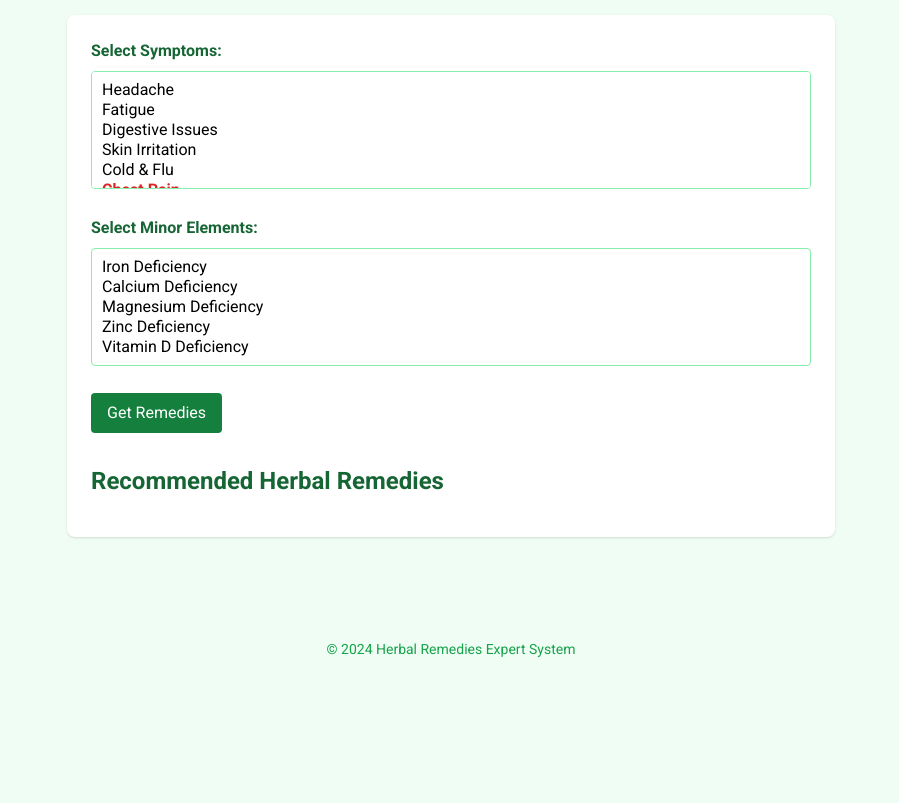
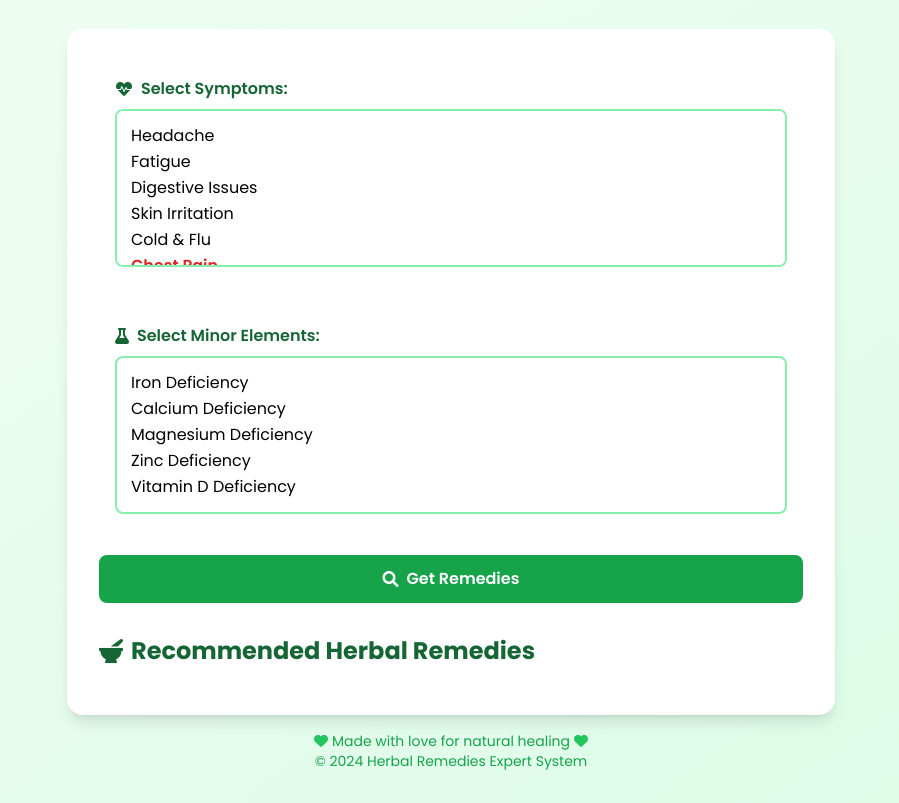
Before and after one commit to ch0m3/blackboxai-1744701642031, a plain HTML site: page herbal-remedies-expert-system/index.html in a window 1280 px wide. Shown: the part 109-912 px from the top of the page, without its empty margins (189-1088 px from the left). Before the commit the page ends 800 px from the top, so only its background shows below. Drawn offline with nearby package versions, Linux system fonts and the light colour scheme.

Commit message:
Add herbal-remedies-expert-system/index.html 1744778226029

```diff
--- a/herbal-remedies-expert-system/index.html
+++ b/herbal-remedies-expert-system/index.html
@@ -5,45 +5,90 @@
   <meta name="viewport" content="width=device-width, initial-scale=1" />
   <title>Herbal Remedies Expert System</title>
   <link rel="stylesheet" href="https://cdnjs.cloudflare.com/ajax/libs/font-awesome/6.0.0-beta3/css/all.min.css" />
-  <link href="https://fonts.googleapis.com/css2?family=Roboto:wght@400;700&display=swap" rel="stylesheet" />
+  <link href="https://fonts.googleapis.com/css2?family=Poppins:wght@400;500;600;700&display=swap" rel="stylesheet" />
   <script src="https://cdn.tailwindcss.com"></script>
   <style>
     body {
-      font-family: 'Roboto', sans-serif;
+      font-family: 'Poppins', sans-serif;
+    }
+    .animate-fade-in {
+      animation: fadeIn 0.5s ease-in;
+    }
+    .animate-slide-up {
+      animation: slideUp 0.5s ease-out;
+    }
+    .animate-pulse-once {
+      animation: pulse 1s ease-in-out;
+    }
+    @keyframes fadeIn {
+      from { opacity: 0; }
+      to { opacity: 1; }
+    }
+    @keyframes slideUp {
+      from { transform: translateY(20px); opacity: 0; }
+      to { transform: translateY(0); opacity: 1; }
+    }
+    @keyframes pulse {
+      0% { transform: scale(1); }
+      50% { transform: scale(1.05); }
+      100% { transform: scale(1); }
+    }
+    select option:checked {
+      background-color: #047857;
+      color: white;
+    }
+    .hover-scale {
+      transition: transform 0.2s ease;
+    }
+    .hover-scale:hover {
+      transform: scale(1.02);
     }
   </style>
 </head>
-<body class="bg-green-50 min-h-screen flex flex-col items-center p-4">
-  <header class="mb-8 text-center">
-    <h1 class="text-4xl font-bold text-green-800 mb-2">Herbal Remedies Expert System</h1>
-    <p class="text-green-700 text-lg">Find herbal remedies for minor elements and symptoms</p>
+<body class="bg-gradient-to-br from-green-50 to-green-100 min-h-screen flex flex-col items-center p-4">
+  <header class="mb-8 text-center animate-fade-in">
+    <h1 class="text-5xl font-bold text-green-800 mb-3 hover-scale"><i class="fas fa-leaf text-green-600 mr-2"></i>Herbal Remedies Expert System</h1>
+    <p class="text-green-700 text-xl">Find natural solutions for your health concerns</p>
   </header>
 
-  <main class="w-full max-w-3xl bg-white rounded-lg shadow p-6">
+  <main class="w-full max-w-3xl bg-white rounded-2xl shadow-lg p-8 animate-slide-up hover-scale">
     <form id="remedyForm" class="space-y-6">
-      <div>
-        <label for="symptoms" class="block text-green-800 font-semibold mb-2">Select Symptoms:</label>
-        <select id="symptoms" multiple class="w-full border border-green-300 rounded p-2" size="5" aria-label="Select symptoms">
+      <div class="transition-all duration-300 hover:shadow-md p-4 rounded-lg">
+        <label for="symptoms" class="block text-green-800 font-semibold mb-2 flex items-center">
+          <i class="fas fa-heartbeat mr-2"></i>Select Symptoms:
+        </label>
+        <select id="symptoms" multiple class="w-full border-2 border-green-300 rounded-lg p-3 focus:ring-2 focus:ring-green-500 focus:border-green-500 transition-all duration-300" size="5" aria-label="Select symptoms">
           <!-- Options populated by JS -->
         </select>
       </div>
-      <div>
-        <label for="minorElements" class="block text-green-800 font-semibold mb-2">Select Minor Elements:</label>
-        <select id="minorElements" multiple class="w-full border border-green-300 rounded p-2" size="5" aria-label="Select minor elements">
+      <div class="transition-all duration-300 hover:shadow-md p-4 rounded-lg">
+        <label for="minorElements" class="block text-green-800 font-semibold mb-2 flex items-center">
+          <i class="fas fa-flask mr-2"></i>Select Minor Elements:
+        </label>
+        <select id="minorElements" multiple class="w-full border-2 border-green-300 rounded-lg p-3 focus:ring-2 focus:ring-green-500 focus:border-green-500 transition-all duration-300" size="5" aria-label="Select minor elements">
           <!-- Options populated by JS -->
         </select>
       </div>
-      <button type="submit" class="bg-green-700 text-white px-4 py-2 rounded hover:bg-green-800 transition">Get Remedies</button>
+      <button type="submit" class="w-full bg-green-600 text-white px-6 py-3 rounded-lg hover:bg-green-700 active:bg-green-800 transform hover:-translate-y-1 transition-all duration-300 font-semibold flex items-center justify-center">
+        <i class="fas fa-search mr-2"></i>Get Remedies
+      </button>
     </form>
 
-    <section id="results" class="mt-8">
-      <h2 class="text-2xl font-bold text-green-800 mb-4">Recommended Herbal Remedies</h2>
-      <ul id="remedyList" class="list-disc list-inside text-green-700"></ul>
+    <section id="results" class="mt-8 transition-all duration-300">
+      <h2 class="text-2xl font-bold text-green-800 mb-4 flex items-center">
+        <i class="fas fa-mortar-pestle mr-2"></i>Recommended Herbal Remedies
+      </h2>
+      <ul id="remedyList" class="space-y-3 text-green-700"></ul>
     </section>
   </main>
 
-  <footer class="mt-auto text-center text-green-600 text-sm py-4">
-    &copy; 2024 Herbal Remedies Expert System
+  <footer class="mt-auto text-center text-green-600 text-sm py-4 animate-fade-in">
+    <p class="flex items-center justify-center">
+      <i class="fas fa-heart text-green-500 mx-1"></i>
+      Made with love for natural healing
+      <i class="fas fa-heart text-green-500 mx-1"></i>
+    </p>
+    <p>&copy; 2024 Herbal Remedies Expert System</p>
   </footer>
 
   <script src="script.js"></script>
```
